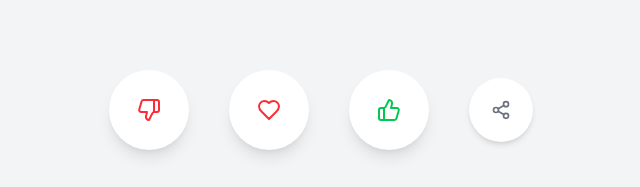
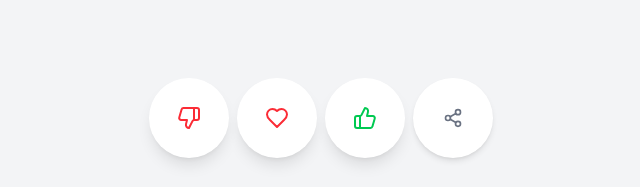
Before and after one commit to Poldin/tuuura, a Next.js app: page / in a window 1280 px wide. Shown: the part 610-797 px from the top of the page, without its empty margins (319-959 px from the left). Built offline with nearby package versions, Linux system fonts and the light colour scheme.

Commit message:
pulsanti in fondo

```diff
--- a/src/app/page.tsx
+++ b/src/app/page.tsx
@@ -221,7 +221,7 @@ export default function Home() {
         </motion.button>
       </header>
 
-      <div className="relative flex justify-center w-full max-w-md h-[70vh] max-h-[70vh]">
+      <div className="relative flex justify-center w-full max-w-md max-h-[70vh]">
         {/* Background card (next experience) */}
         <motion.div
           className="absolute w-full"
@@ -304,10 +304,10 @@ export default function Home() {
         </AnimatePresence>
       </div>
 
-      <div className="flex justify-center space-x-10 w-full max-w-md mt-8 items-center">
+      <div className="fixed bottom-8 left-0 right-0 flex justify-center space-x-2 w-full px-4 items-center">
         <motion.button
           onClick={() => !isAnimating && handleSwipe('left')}
-          className="bg-white text-red-500 hover:bg-red-500 hover:text-white rounded-full shadow-lg transition-all flex items-center justify-center w-20 h-20 relative overflow-hidden"
+          className="bg-white text-red-500 hover:bg-red-500 hover:text-white rounded-full shadow-lg transition-all flex items-center justify-center w-16 h-16 md:w-20 md:h-20 relative overflow-hidden"
           aria-label="Non mi interessa"
           whileHover={{
             scale: 1.1,
@@ -326,7 +326,7 @@ export default function Home() {
 
         <motion.button
           onClick={() => !isAnimating && handleSwipe('up')}
-          className="bg-white text-red-500 hover:bg-red-500 hover:text-white rounded-full shadow-lg transition-all flex items-center justify-center w-20 h-20 relative overflow-hidden"
+          className="bg-white text-red-500 hover:bg-red-500 hover:text-white rounded-full shadow-lg transition-all flex items-center justify-center w-16 h-16 md:w-20 md:h-20 relative overflow-hidden"
           aria-label="Adoro!"
           whileHover={{
             scale: 1.1,
@@ -345,7 +345,7 @@ export default function Home() {
 
         <motion.button
           onClick={() => !isAnimating && handleSwipe('right')}
-          className="bg-white text-green-500 hover:bg-green-500 hover:text-white p-5 rounded-full shadow-lg transition-all flex items-center justify-center w-20 h-20 relative overflow-hidden"
+          className="bg-white text-green-500 hover:bg-green-500 hover:text-white rounded-full shadow-lg transition-all flex items-center justify-center w-16 h-16 md:w-20 md:h-20 relative overflow-hidden"
           aria-label="Interessante"
           whileHover={{
             scale: 1.1,
@@ -377,7 +377,7 @@ export default function Home() {
               alert('Web Share API not supported on this browser.');
             }
           }}
-          className="bg-white text-gray-500 hover:bg-gray-600 hover:text-white p-5 rounded-full shadow-md transition-all flex items-center justify-center w-16 h-16 relative overflow-hidden"
+          className="bg-white text-gray-500 hover:bg-gray-600 hover:text-white rounded-full shadow-md transition-all flex items-center justify-center w-16 h-16 md:w-20 md:h-20 relative overflow-hidden"
           aria-label="Condividi"
           whileHover={{
             scale: 1.05,
```
